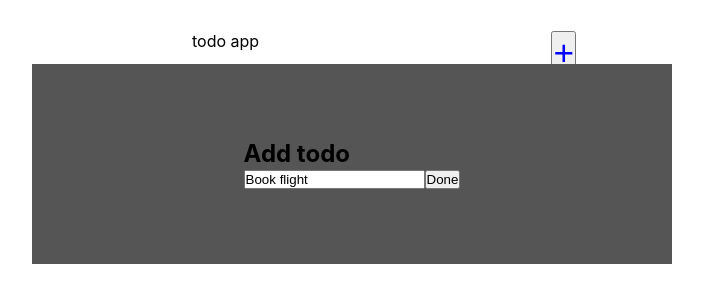
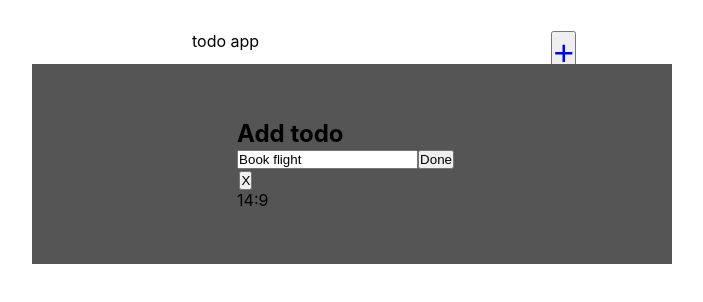
Before and after one commit to Kunal-inno/Newtodo, a React (Create React App) app: page / in a window 1280 px wide. Both pictures are taken after a click on the icon 585 px from the left and 162 px from the top of the page. Shown: the top 302 px of the page, without its empty margins (256-959 px from the left). Built offline with nearby package versions, Linux system fonts and the light colour scheme.

Commit message:
done with close button

```diff
--- a/src/App.js
+++ b/src/App.js
@@ -75,6 +75,13 @@ const App = () => {
 
   }
 
+  // cancle button
+
+  const cancleBtn =()=>{
+    setshow(false);
+
+  }
+
 
   return (
     <>
@@ -89,7 +96,7 @@ const App = () => {
           timeShow={timeShow}
         />
       </div>
-      {show ? <PopUp AddInput={AddInput} /> : null}
+      {show ? <PopUp AddInput={AddInput} cancleBtn={cancleBtn}/> : null}
       {showEditPop ? (
         <PopUp AddInput={AddInput} EditInput={EditInput} editItem={editItem} />
       ) : null}
--- a/src/PopUp.css
+++ b/src/PopUp.css
@@ -9,3 +9,6 @@
         justify-content: center;
         align-items: center;
     }
+.close-btn{
+    margin-left: 1%;
+}
--- a/src/PopUp.js
+++ b/src/PopUp.js
@@ -1,7 +1,8 @@
 import React, { useState } from "react";
 import "./PopUp.css";
+import Time from "./Time";
 
-const PopUp = ({ AddInput,editItem,EditInput} ) => {
+const PopUp = ({ AddInput,editItem,EditInput,cancleBtn} ) => {
   const [inputData, setInputData] = useState(editItem ? editItem.name : "");
 
   console.log(editItem)
@@ -18,6 +19,9 @@ const PopUp = ({ AddInput,editItem,EditInput} ) => {
           onChange={(e) => setInputData(e.target.value)}
         ></input>
         <button onClick={()=> editItem ? EditInput({ ...editItem, name: inputData}) :  AddInput(inputData)}>Done</button>
+        <button className="close-btn" onClick={()=>cancleBtn()} >X</button>
+
+      <Time/>
       </div>
 
     </div>
```
